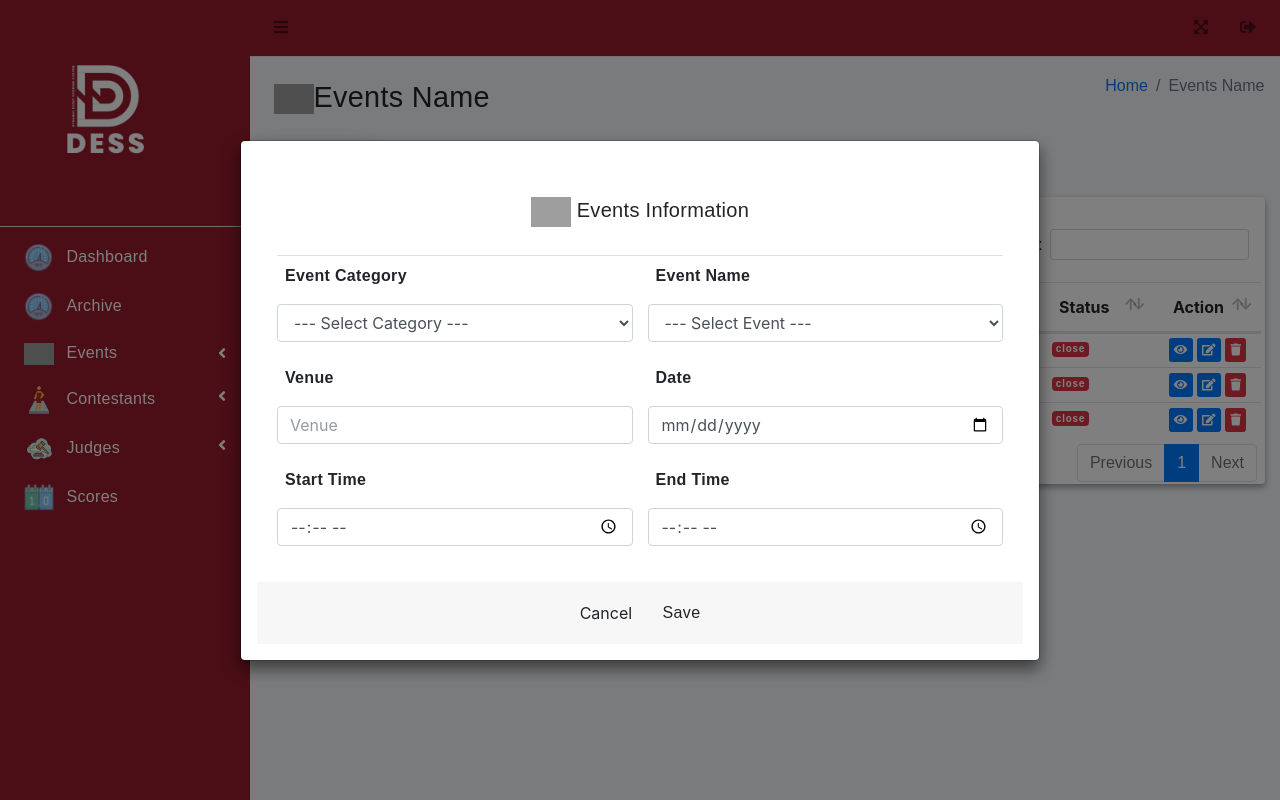
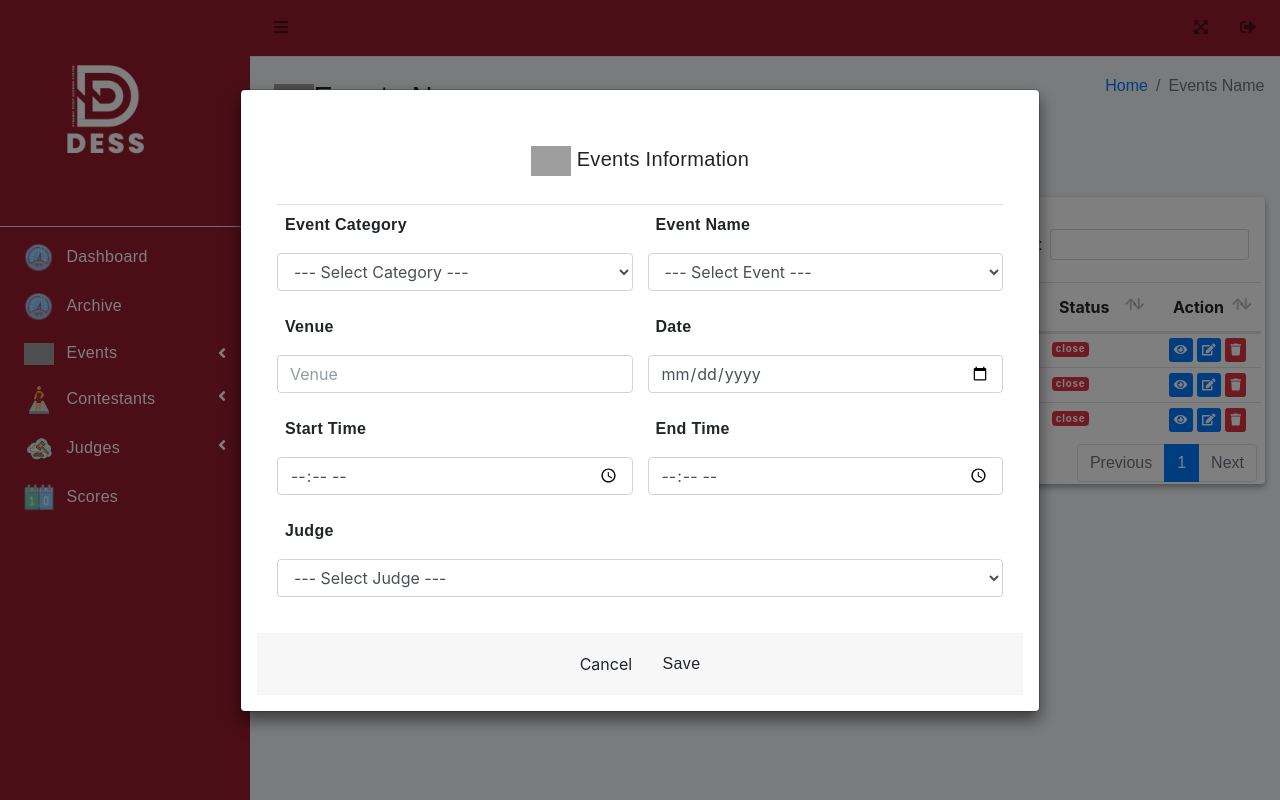
Before and after one commit to skyvstigreo/event-scoring-system, a PHP site: page /admin_createEvent.php in a window 1280 px wide, after a click on "Add New". Run offline with PHP 8.4, Linux system fonts and the light colour scheme; data comes from the database, SQL or seed files in the repository; some libraries are stand-ins or nearby versions; grey boxes are pictures that could not be loaded.

Commit message:
Added Judge on Create Event

```diff
--- a/admin_createEvent.php
+++ b/admin_createEvent.php
@@ -161,6 +161,15 @@ include 'header/admin.php'; ?>
                               <div class="form-group">
                                  <label class="float-left">End Time</label>
                                  <input type="time" id="end_time" name="end_time" class="form-control" placeholder="End Time" required>
+                              </div>
+                           </div>
+
+                           <div class="col-md-12">
+                              <div class="form-group">
+                                 <label class="float-left">Judge</label>
+                                 <select class="form-control" id="event" name="event" style="cursor: pointer;" required>
+                                    <option value="">--- Select Judge ---</option>
+                                 </select>
                               </div>
                            </div>
                         </div>
```
